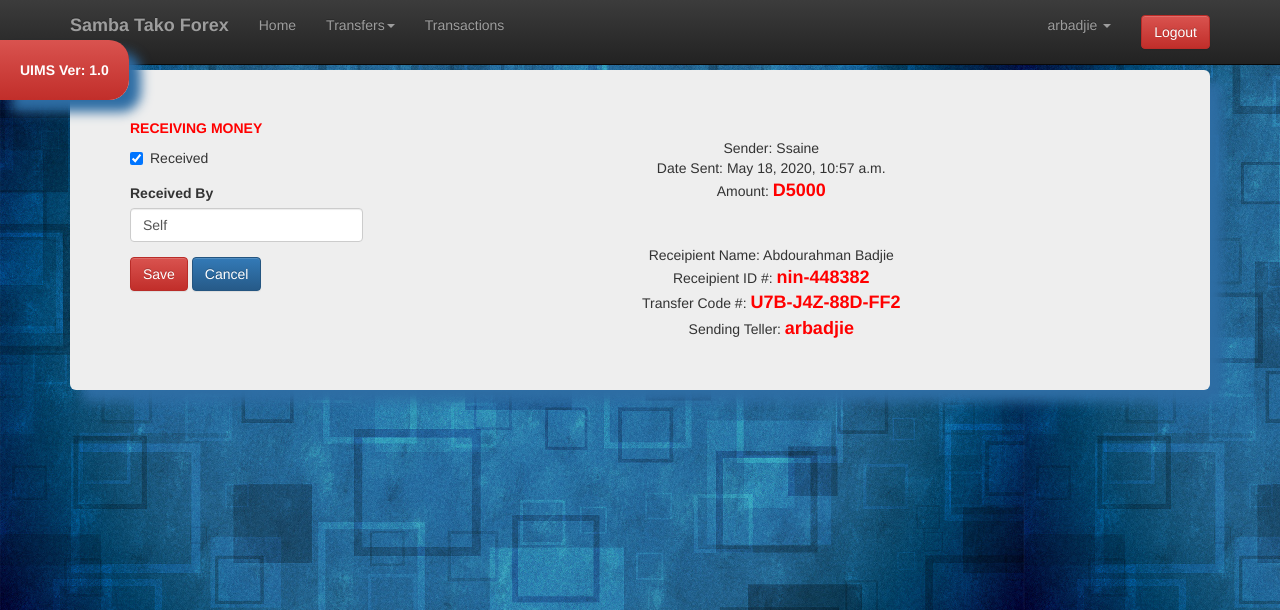
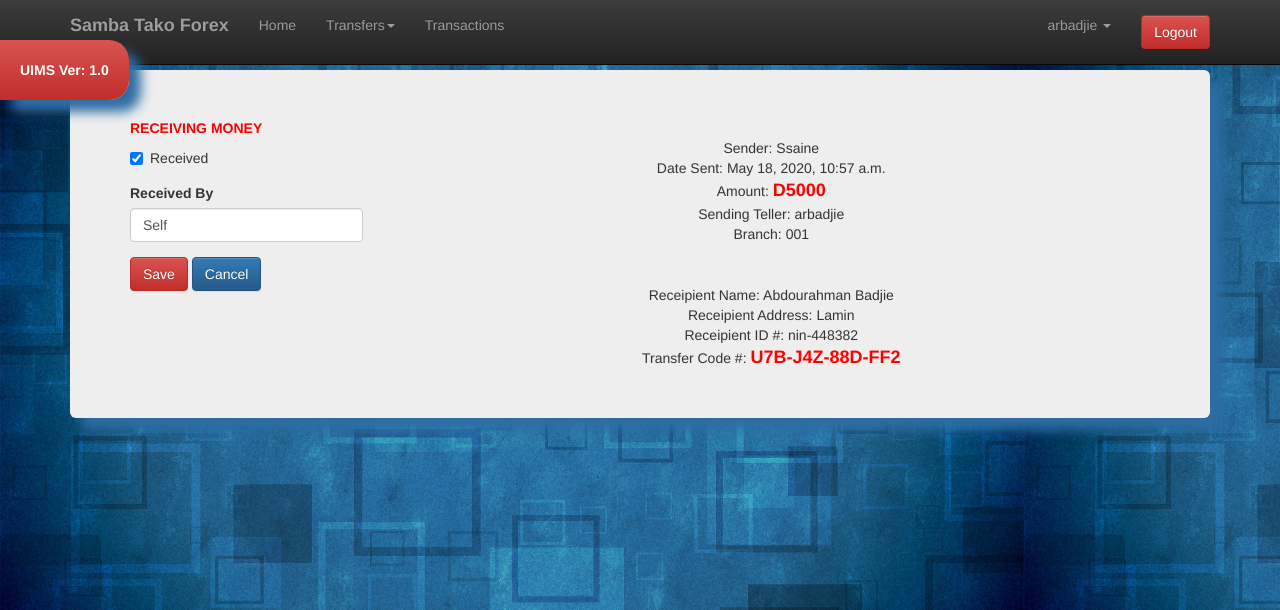
Before and after one commit to simplyvic/samba_tako, a Django app: page /moneytransfer/receivemoney/1/edit in a window 1280 px wide. Shown: the top 610 px of the page. Run offline with Django 3.2, Linux system fonts and the light colour scheme; a user stored in the database is signed in; data comes from the database, SQL or seed files in the repository; some libraries are stand-ins or nearby versions.

Commit message:
Remove transfer edit links and format receive template

```diff
--- a/app/templates/listtransfersall.html
+++ b/app/templates/listtransfersall.html
@@ -50,7 +50,7 @@
                 {% for transfers in queryset_local %}
                 <tbody>
                     <tr>
-                        <td class="aligncenter"><a href='{{ transfers.get_absolute_url_edit }}'>{{transfers.transfer_code}}</a></td>
+                        <td class="aligncenter">{{transfers.transfer_code}}</td>
                         <td class="aligncenter">{{transfers.transfer_type}}</td>
                         <td class="aligncenter">{{transfers.sender_name}}</td>
                         <td class="aligncenter">{{transfers.sender_id_number}}</td>
@@ -101,7 +101,7 @@
                 {% for transfers in queryset_forex %}
                 <tbody>
                     <tr>
-                        <td class="aligncenter"><a href='{{ transfers.get_absolute_url_edit }}'>{{transfers.transfer_code}}</a></td>
+                        <td class="aligncenter">{{transfers.transfer_code}}</td>
                         <td class="aligncenter">{{transfers.transfer_type}}</td>
                         <td class="aligncenter">{{transfers.sender_name}}</td>
                         <td class="aligncenter">{{transfers.sender_id_number}}</td>
--- a/app/templates/receivemoney.html
+++ b/app/templates/receivemoney.html
@@ -28,12 +28,14 @@
                         <div class="money_details aligncenter">
                             Sender: {{instance.sender_name}}<br>
                             Date Sent: {{instance.time_sent}}<br>
-                            Amount: <span class="highlight bolder">D{{instance.amount_sent}}</span>
+                            Amount: <span class="highlight bolder">D{{instance.amount_sent}}</span><br>
+                            Sending Teller: <span class="">{{instance.tellerone}}</span><br>
+                            Branch: <span class="">{{instance.code}}</span><br>
                             <hr>
                             Receipient Name: {{instance.recipient_name}}<br>
-                            Receipient ID #: <span class="highlight bolder">{{instance.recipient_id_number}}</span><br>
+                            Receipient Address: <span class="">{{instance.recipient_address}}</span><br>
+                            Receipient ID #: <span class="">{{instance.recipient_id_number}}</span><br>
                             Transfer Code #: <span class="highlight bolder">{{instance.transfer_code}}</span><br>
-                            Sending Teller: <span class="highlight bolder">{{instance.tellerone}}</span><br>
                         </div>
                     </div><!--/col-sm-3-->
                 </div><!--/row-->
```
